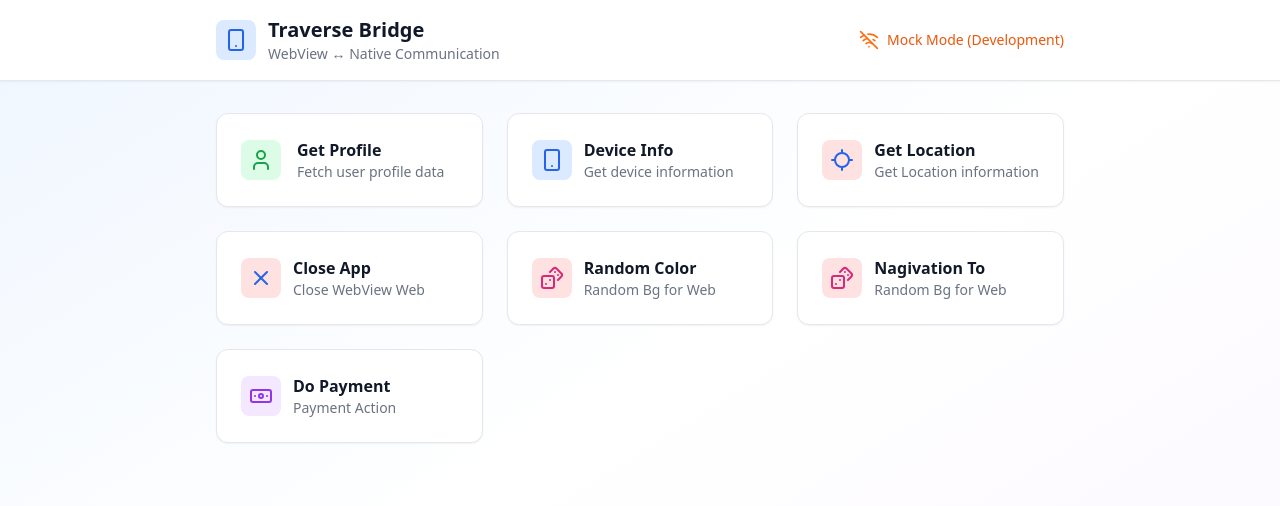
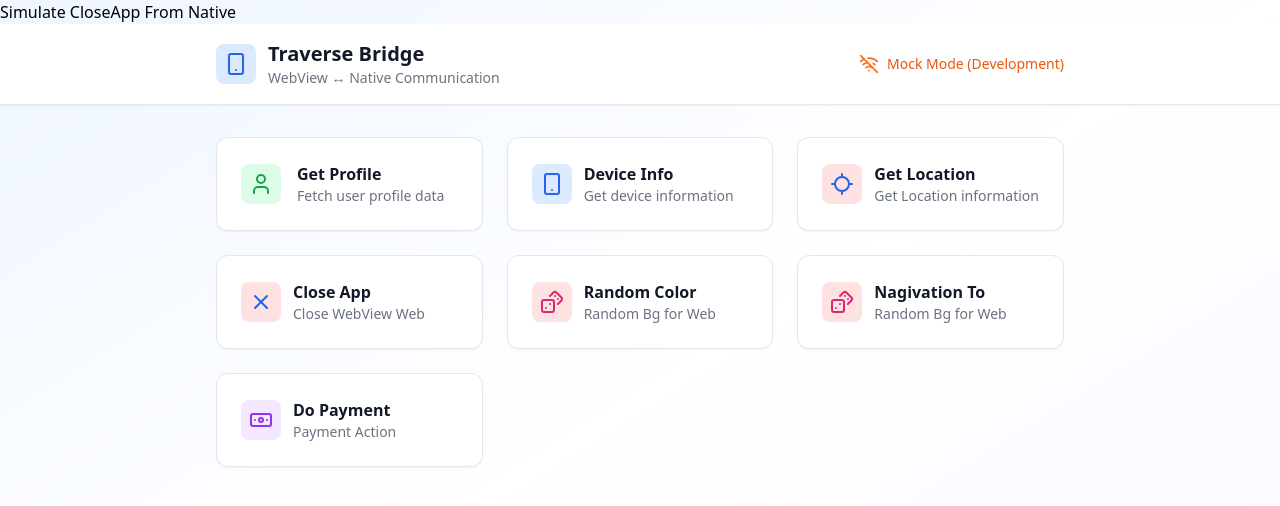
Before and after one commit to SokPeav/React-SDK, a React (Vite) app: page / in a window 1280 px wide. Shown: the top 506 px of the page. Built offline with nearby package versions, Linux system fonts and the light colour scheme.

Commit message:
testing closeApp handler

```diff
--- a/src/App.tsx
+++ b/src/App.tsx
@@ -93,26 +93,15 @@ function App() {
   useEffect(() => {
     setIsConnected(Traverse.available());
 
-    const handlerId = Traverse.bridge(
-      "closeApp",
-      (data: { reason: string }, callback) => {
-        console.log("✅ Native wants to close app:", data);
-        setCloseReason(data?.reason || "Unknown reason");
-        closeCallbackRef.current = callback || null;
-      }
-    );
-    const handlerNavigateTo = Traverse.bridge(
-      "navigateTo",
-      ({ route }: { route: string }) => {
-        window.history.pushState({}, "", route);
-      }
-    );
+
+   const handlerId =  Traverse.bridge("closeApp", (data: any, callback) => {
+      console.log("✅ Native wants to close app:", data);
+      setCloseReason(data?.reason || "Unknown reason");
+      closeCallbackRef.current = callback || null;
+    });
 
     return () => {
-      if (!Traverse.available()) {
-        Traverse.unregister(handlerId as string);
-        Traverse.unregister(handlerNavigateTo as string);
-      }
+      Traverse.unregister(handlerId as string);
     };
   }, []);
 
@@ -170,10 +159,12 @@ function App() {
     setShowCloseDialog(true);
   };
   const handleCloseResponse = (confirmed: boolean) => {
-    console.log(confirmed);
     if (confirmed) {
-      setShowCloseDialog(false);
-      Traverse.bridge("closeApp");
+      if (closeCallbackRef.current) {
+        closeCallbackRef.current({ confirmed });
+      }
+      // setShowCloseDialog(false);
+      // Traverse.bridge("closeApp", { reason: "User clicked X" });
     }
 
     setShowCloseDialog(false);
@@ -217,6 +208,22 @@ function App() {
   return (
     <div className="min-h-screen bg-gradient-to-br from-blue-50 via-white to-purple-50">
       {/* Header */}
+      <button
+        onClick={() => {
+          window.dispatchEvent(
+            new MessageEvent("closeApp", {
+              data: JSON.stringify({
+                handler: "closeApp",
+                params: { reason: "User clicked closeApp" },
+                requestId: "mock-close-req-1",
+              }),
+            })
+          );
+        }}
+      >
+        Simulate CloseApp From Native
+      </button>
+
       <header className="bg-white shadow-sm border-b">
         <div className="max-w-4xl mx-auto px-6 py-4 ">
           <div className="flex items-center justify-between">
--- a/src/core/Traverse.ts
+++ b/src/core/Traverse.ts
@@ -554,7 +554,7 @@ class TraverseSDK {
   private readonly pendingRequests = new Map<string, PendingRequest>();
   private readonly registeredHandlers = new Map<string, HandlerCallback>();
   private handlerIdCounter = 0;
-  private readonly baseNameToHandlerId = new Map<string, string>();
+  private baseNameToHandlerId = new Map<string, string>();
   private readonly bridgeName = "TraverseBridge";
   private readonly bridgeCallBackName = `${this.bridgeName}NativeMessage`;
 
@@ -604,9 +604,6 @@ class TraverseSDK {
   private handleResponse(response: TraverseResponse): void {
     const pendingRequest = this.pendingRequests.get(response.requestId);
     if (!pendingRequest) return;
-
-    this.pendingRequests.delete(response.requestId);
-
     if (response.success) {
       pendingRequest.resolve(response.data);
     } else {
@@ -624,7 +621,7 @@ class TraverseSDK {
    */
   bridge<T = unknown>(
     handler: string,
-    paramsOrCallback?: Record<string, unknown> | HandlerCallback<T>,
+    paramsOrCallback?: Record<string, unknown> | HandlerCallback<T>
   ): Promise<T> | string {
     if (typeof paramsOrCallback === "function") {
       return this.registerHandler(handler, paramsOrCallback);
@@ -634,12 +631,11 @@ class TraverseSDK {
 
   private callHandler<T = unknown>(
     handler: string,
-    params?: Record<string, unknown>,
+    params?: Record<string, unknown>
   ): Promise<T> {
     return new Promise<T>((resolve, reject) => {
       const requestId = this.generateRequestId();
       const request: TraverseRequest = { handler, params, requestId };
-
 
       this.pendingRequests.set(requestId, {
         resolve: resolve as (value: unknown) => void,
@@ -668,7 +664,6 @@ class TraverseSDK {
   private generateRequestId(): string {
     return `traverse_${Date.now()}_${Math.random().toString(36).substr(2, 9)}`;
   }
-
 
   unregister(handlerId: string): void {
     if (!handlerId) return;
@@ -740,12 +735,18 @@ class TraverseSDK {
           mockData = { success: true };
           break;
         case "closeApp": {
-          const callback = this.registeredHandlers.get("closeApp");
+          const handlerId = this.baseNameToHandlerId.get("closeApp"); // ✅ get full key like "closeApp_1"
+          console.log(handlerId)
+          const callback = this.registeredHandlers.get(handlerId || "");
+          console.log(callback)
           if (callback) {
-            callback(request.params, (response) => {
+            callback(request.params || {}, (response) => {
+              console.log(response)
               this.handleResponse({
                 success: true,
-                data: response || { confirmed: false },
+                data: {
+                  ok:true
+                },
                 requestId: request.requestId,
               });
             });
@@ -758,6 +759,7 @@ class TraverseSDK {
           }
           break;
         }
+
         case "navigateTo": {
           const callback = this.registeredHandlers.get("navigateTo");
           if (callback) {
```
